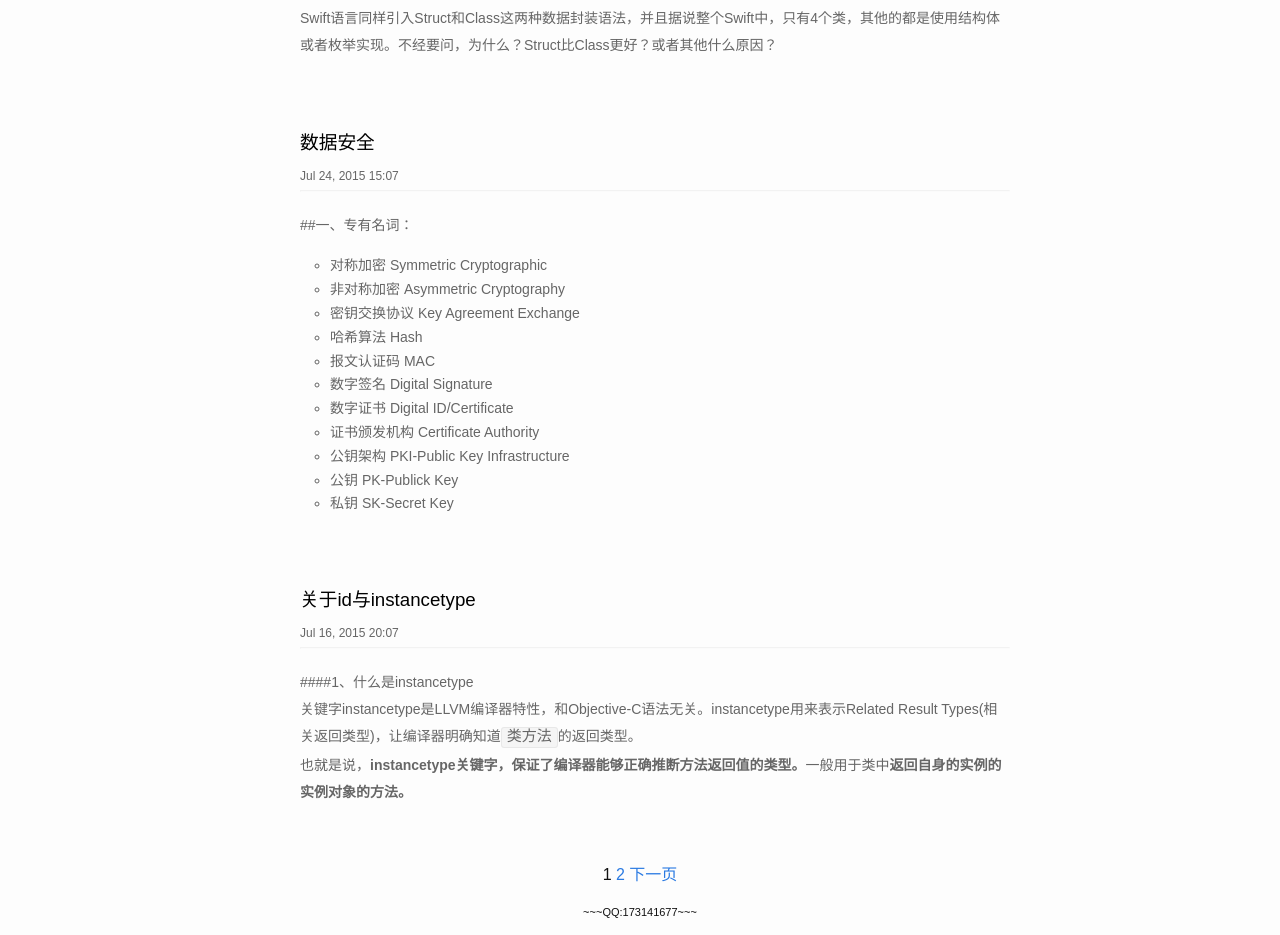
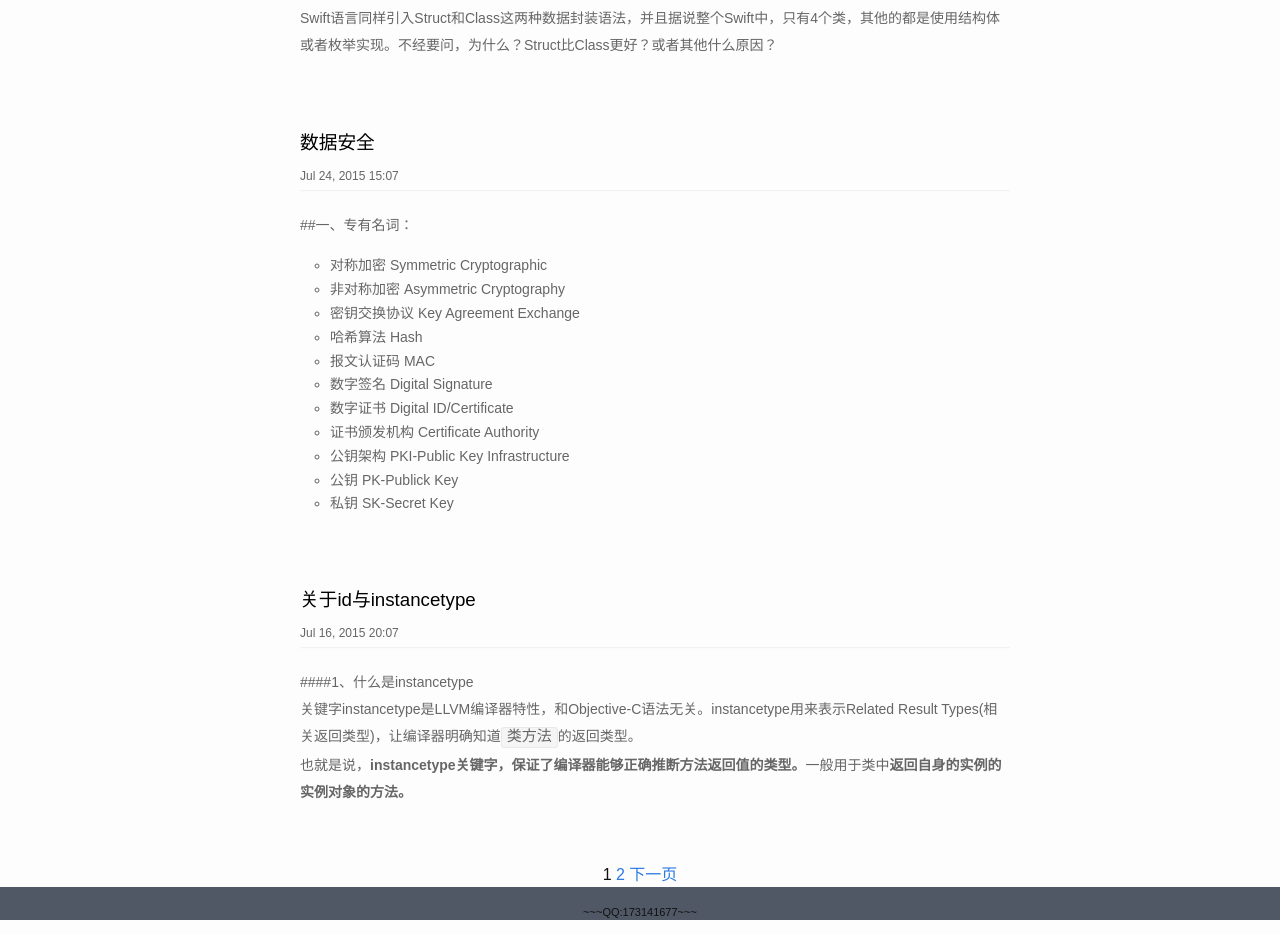
Before and after one commit to ace2github/cch, a Jekyll site: the page built from index.html, in a window 1280 px wide. Shown: the part 1804-2739 px from the top of the page. Built offline with Jekyll 4.4.1, drawn with Linux system fonts in a browser that asks for light colours; Markdown is read by kramdown in place of the engine named in the settings; the list of posts is cut into pages by our own code.

Commit message:
modif config

```diff
--- a/_sass/_layout.scss
+++ b/_sass/_layout.scss
@@ -184,6 +184,7 @@ li {
 .footer {
     font-size: 11px;
     text-align: center;
+    background-color: #515865;
 }
 
 #gotop {
@@ -197,6 +198,9 @@ li {
     cursor: pointer;
 }
 
+/**
+ * pagination
+ */
 .pagination {
     text-align: center;
 }
```
